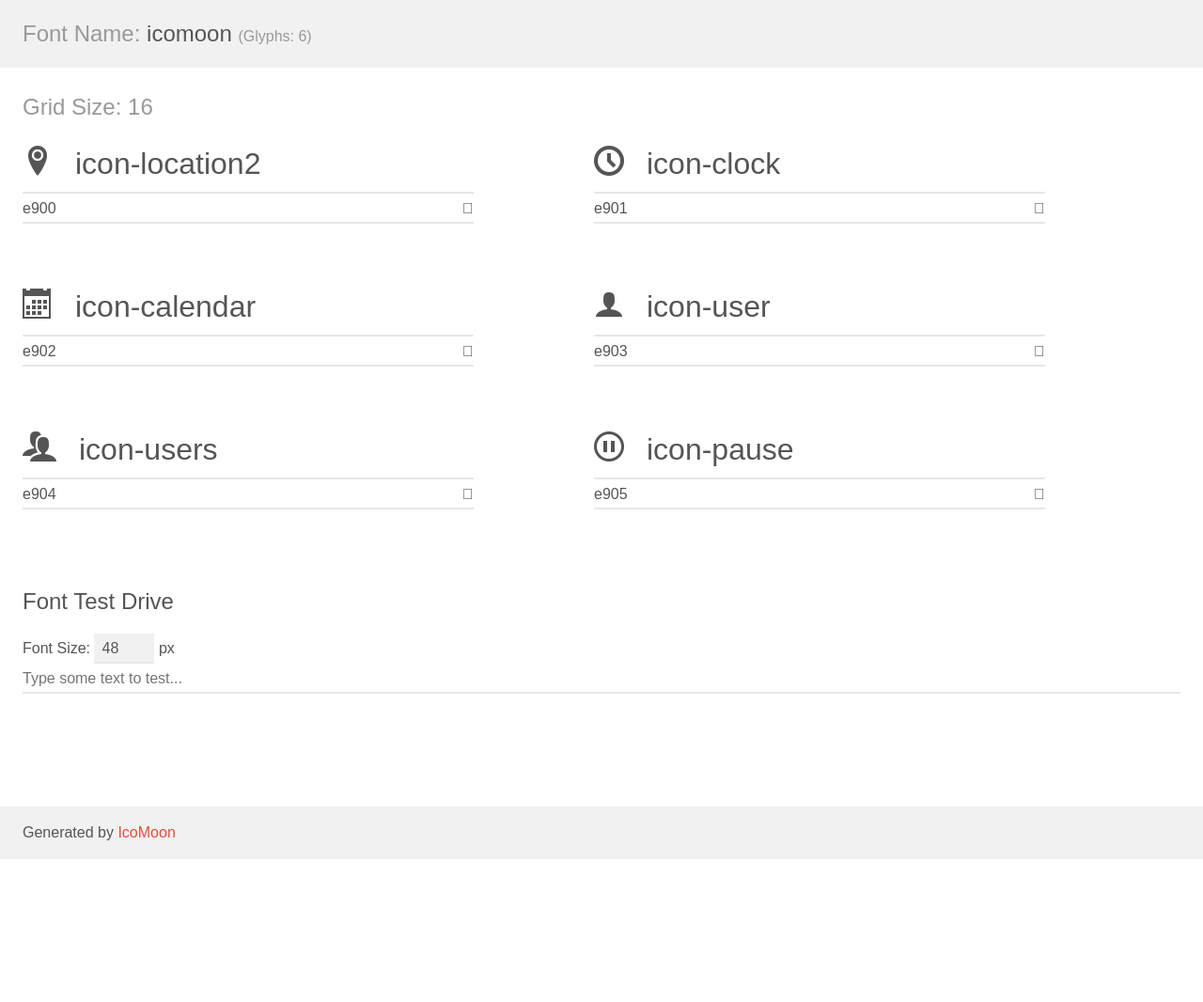
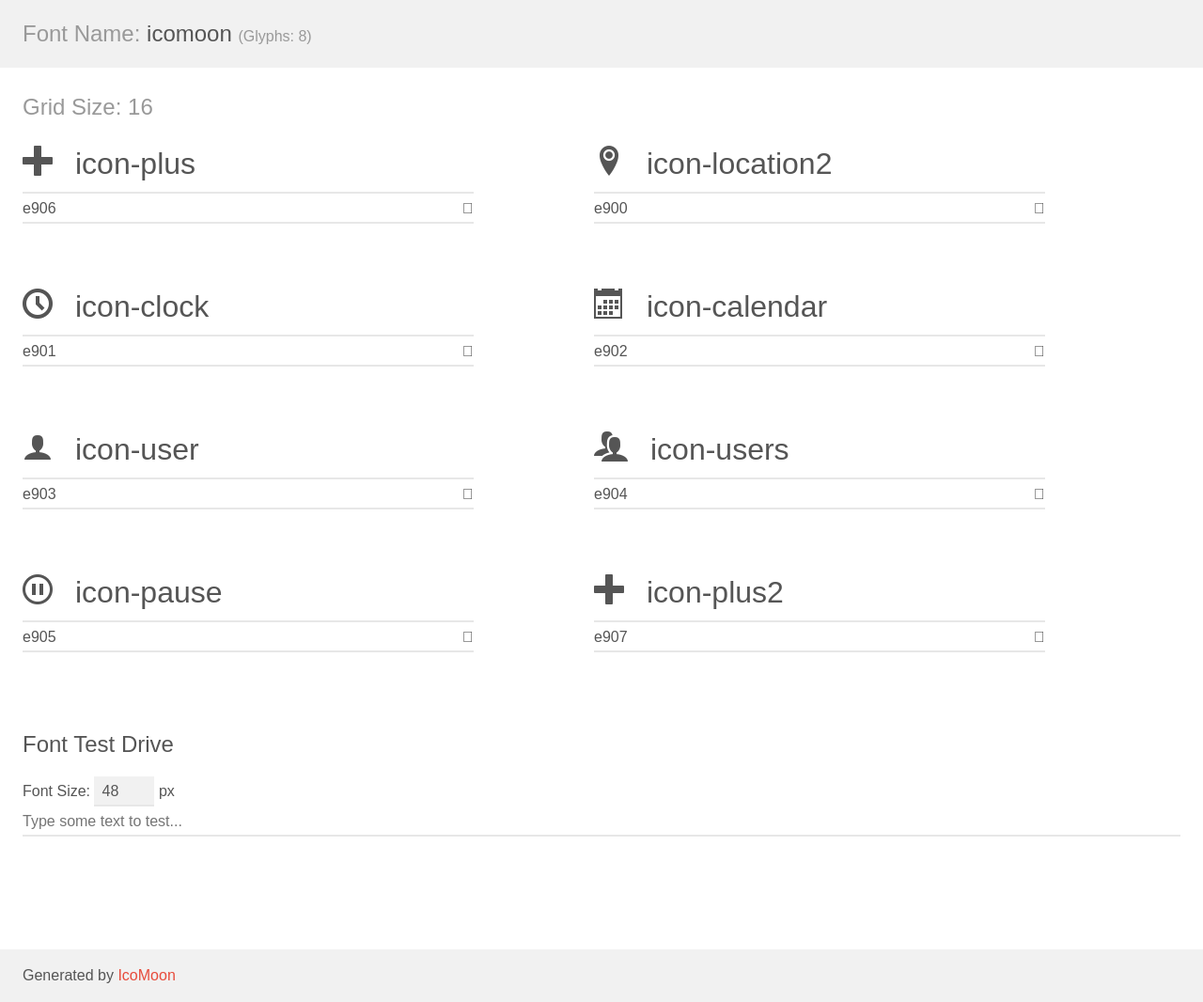
Before and after one commit to Marileen/Gruppe05, a PHP site: page /assets/fonts/icomoon/demo.html in a window 1280 px wide. Shown: the whole page at 94% size. Before the commit the page ends 914 px from the top, so only its background shows below. Run offline with PHP 8.4, Linux system fonts and the light colour scheme.

Commit message:
Comeet - events Overview

```diff
--- a/comeet/app/assets/fonts/icomoon/Read Me.txt
+++ b/comeet/app/assets/fonts/icomoon/Read Me.txt
@@ -4,4 +4,4 @@ To use the generated font in desktop programs, you can install the TTF font. In
 
 You won't need any of the files located under the *demo-files* directory when including the generated font in your own projects.
 
-You can import *selection.json* back to the IcoMoon app using the *Import Icons* button (or via Main Menu > Manage Projects) to retrieve your icon selection.
+You can import *selection.json* back to the IcoMoon app using the *Import Icons* button (or via Main Menu → Manage Projects) to retrieve your icon selection.
--- a/comeet/app/assets/fonts/icomoon/demo.html
+++ b/comeet/app/assets/fonts/icomoon/demo.html
@@ -9,10 +9,26 @@
 	<link rel="stylesheet" href="style.css"></head>
 <body>
 	<div class="bgc1 clearfix">
-		<h1 class="mhmm mvm"><span class="fgc1">Font Name:</span> icomoon <small class="fgc1">(Glyphs:&nbsp;6)</small></h1>
+		<h1 class="mhmm mvm"><span class="fgc1">Font Name:</span> icomoon <small class="fgc1">(Glyphs:&nbsp;8)</small></h1>
 	</div>
 	<div class="clearfix mhl ptl">
 		<h1 class="mvm mtn fgc1">Grid Size: 16</h1>
+		<div class="glyph fs1">
+			<div class="clearfix bshadow0 pbs">
+				<span class="icon-plus">
+
+				</span>
+				<span class="mls"> icon-plus</span>
+			</div>
+			<fieldset class="fs0 size1of1 clearfix hidden-false">
+				<input type="text" readonly value="e906" class="unit size1of2" />
+				<input type="text" maxlength="1" readonly value="&#xe906;" class="unitRight size1of2 talign-right" />
+			</fieldset>
+			<div class="fs0 bshadow0 clearfix hidden-true">
+				<span class="unit pvs fgc1">liga: </span>
+				<input type="text" readonly value="plus, add" class="liga unitRight" />
+			</div>
+		</div>
 		<div class="glyph fs1">
 			<div class="clearfix bshadow0 pbs">
 				<span class="icon-location2">
@@ -109,6 +125,22 @@
 				<input type="text" readonly value="pause, player2" class="liga unitRight" />
 			</div>
 		</div>
+		<div class="glyph fs1">
+			<div class="clearfix bshadow0 pbs">
+				<span class="icon-plus2">
+
+				</span>
+				<span class="mls"> icon-plus2</span>
+			</div>
+			<fieldset class="fs0 size1of1 clearfix hidden-false">
+				<input type="text" readonly value="e907" class="unit size1of2" />
+				<input type="text" maxlength="1" readonly value="&#xe907;" class="unitRight size1of2 talign-right" />
+			</fieldset>
+			<div class="fs0 bshadow0 clearfix hidden-true">
+				<span class="unit pvs fgc1">liga: </span>
+				<input type="text" readonly value="plus, add" class="liga unitRight" />
+			</div>
+		</div>
 	</div>
 
 	<!--[if gt IE 8]><!-->
--- a/comeet/app/assets/fonts/icomoon/style.css
+++ b/comeet/app/assets/fonts/icomoon/style.css
@@ -1,10 +1,10 @@
 @font-face {
 	font-family: 'icomoon';
-	src:url('fonts/icomoon.eot?wzo9mb');
-	src:url('fonts/icomoon.eot?wzo9mb#iefix') format('embedded-opentype'),
-		url('fonts/icomoon.ttf?wzo9mb') format('truetype'),
-		url('fonts/icomoon.woff?wzo9mb') format('woff'),
-		url('fonts/icomoon.svg?wzo9mb#icomoon') format('svg');
+	src:url('fonts/icomoon.eot?gi7wkk');
+	src:url('fonts/icomoon.eot?gi7wkk#iefix') format('embedded-opentype'),
+		url('fonts/icomoon.ttf?gi7wkk') format('truetype'),
+		url('fonts/icomoon.woff?gi7wkk') format('woff'),
+		url('fonts/icomoon.svg?gi7wkk#icomoon') format('svg');
 	font-weight: normal;
 	font-style: normal;
 }
@@ -23,6 +23,9 @@
 	-moz-osx-font-smoothing: grayscale;
 }
 
+.icon-plus:before {
+	content: "\e906";
+}
 .icon-location2:before {
 	content: "\e900";
 }
@@ -41,3 +44,6 @@
 .icon-pause:before {
 	content: "\e905";
 }
+.icon-plus2:before {
+	content: "\e907";
+}
--- a/comeet/app/partials/aside-nav.hbs
+++ b/comeet/app/partials/aside-nav.hbs
@@ -1,5 +1,6 @@
 <div class="col-xs-12 col-sm-3 col-md-2 component" data-component="aside-nav">
 
-    <a href="03_new.html" class="icon-calendar">Neues Event</a>
+    <a href="03_new.html" class="icon-plus">Neues Event</a>
+    <a href="02_overview.html" class="icon-calendar">Meine Events</a>
     <a href="05_profile.html" class="icon-user">Mein Konto</a>
 </div>
--- a/comeet/app/partials/profile.hbs
+++ b/comeet/app/partials/profile.hbs
@@ -17,7 +17,7 @@
     </div>
     <div class="col-xs-12 col-sm-6">
         <label>Profilbild</label>
-        <img src="#" alt="Profilbild">
+        <img src="assets/img/profilbild.jpg" alt="Profilbild">
         <button type="submit">ändern</button>
     </div>
 </div>
--- a/comeet/app/styles/components/aside-nav.less
+++ b/comeet/app/styles/components/aside-nav.less
@@ -1,14 +1,17 @@
-.component[data-component="aside-nav"] {
-
-  a {
+.component[data-component="aside-nav"]
+{
+  a
+  {
     text-decoration: none;
     font-size: 20px;
     border: 2px solid #fff;
     padding: 10px;
 
-    &:first-child {
+    margin-bottom: 20px;
+
+    &:first-child
+    {
       font-size: 24px;
-      margin-bottom: 20px;
       border-color: @baseYellow;
     }
   }
--- a/comeet/app/styles/components/event-detail.less
+++ b/comeet/app/styles/components/event-detail.less
@@ -1,18 +1,28 @@
-.component[data-component="event-detail"] {
+.component[data-component="event-detail"]
+{
 
   min-height: 500px;
 
-  .event {
+  .event
+  {
     padding: 0 20px;
 
-    div[class^="col-"]:not(:last-child)  {
+    div[class^="col-"]:not(:last-child)
+    {
       padding-right: 10px;
     }
   }
 
-  fieldset {
+  fieldset
+  {
     margin: 20px 0;
     border: 1px solid #fff;
+    border-radius: 2px;
+
+    legend
+    {
+      color: @baseYellow;
+    }
   }
 
 }
--- a/comeet/app/styles/components/footer.less
+++ b/comeet/app/styles/components/footer.less
@@ -2,5 +2,6 @@
 
   border: 2px solid #fff;
   background: rgba(0,0,0,0.3);
+  margin-top: 30px;
 
 }
--- a/comeet/app/styles/components/friends.less
+++ b/comeet/app/styles/components/friends.less
@@ -4,6 +4,7 @@
   padding: 0;
   list-style: none;
   border: 2px solid #fff;
+  margin-top: 0;
 
   > li {
     > input {
--- a/comeet/app/styles/components/profile.less
+++ b/comeet/app/styles/components/profile.less
@@ -2,34 +2,7 @@
 {
 
   min-height: 500px;
-label
-    {
-        display: block;
-        padding-top: 15px;
-        margin-bottom: 5px;
-    }
-input
-    {
-        height: 30px;
-        padding: 0px 0px 0px 5px;
-        //margin-top: 0px;
-        //line-height: 30px;
-        display: inline-block;
-        border: none;
-        border-radius: 2px;
-    }
-button
-    {
-        height: 30px;
-        margin-top: 0px;
-        margin-bottom: 0px;
-        margin-left: 5px;
-        padding: 0px 5px 0px 5px;
-        //line-height: 30px;
-        display: inline-block;
-        border: none;
-        border-radius: 2px;
-    }
+
   .invite
   {
     margin-top: 60px;
@@ -51,5 +24,7 @@ span
   img
   {
     display: block;
+    max-width: 200px;
+    margin-bottom: 20px;
   }
 }
--- a/comeet/app/styles/fonts.less
+++ b/comeet/app/styles/fonts.less
@@ -76,3 +76,8 @@ body {
 .icon-pause:before {
   content: "\e905";
 }
+
+.icon-plus:before {
+  content: "\e906";
+  padding-right: 10px;
+}
--- a/comeet/app/styles/style.less
+++ b/comeet/app/styles/style.less
@@ -1,8 +1,6 @@
 @import "grid.less";
 @import "colors.less";
 @import "fonts.less";
-
-
 @import "components/header.less";
 @import "components/intro.less";
 @import "components/slider.less";
@@ -15,60 +13,172 @@
 @import "components/profile.less";
 @import "components/footer.less";
 
-
 *,
 *:before,
-*:after {
+*:after
+{
   -webkit-box-sizing: border-box;
   -moz-box-sizing: border-box;
   box-sizing: border-box;
 }
 
-body {
+body
+{
   background: @bgcolor;
 }
 
-h1, h2, h3, a, p, li, span, label, legend, button {
+h1, h2, h3, a, p, li, span, label, legend, button
+{
   color: #ffffff;
   font-family: coconLight;
 }
 
-h1 {
+h1
+{
   font-size: 48px;
   margin: 20px 0;
 }
-h2 {
+
+h2
+{
   font-size: 20px;
 }
 
-h3 {
+h3
+{
   font-size: 22px;
 }
 
-a {
+a
+{
   display: block;
   color: #fff;
   text-decoration: underline;
 
-  &:active, &:hover {
+  &:active, &:hover
+  {
     color: @baseYellow;
 
   }
 }
 
-button, .button {
+button, .button
+{
   background: @button-bg;
   border: none;
-  padding: 10px;
-  margin-bottom: 5px;
   color: @button-text;
   font-size: 14px;
   cursor: pointer;
   text-decoration: none;
 
-  &:hover, &.hover, &:active, &visited {
+  &:hover, &.hover, &:active, &visited
+  {
     background-color: @button-bg-hover;
     text-decoration: none;
     color: @button-text;
   }
+
+  height: 30px;
+  line-height: 30px;
+  margin-top: 0px;
+  margin-bottom: 0px;
+  padding: 0px 5px 0px 5px;
+  display: inline-block;
+  border: none;
+  border-radius: 2px;
 }
+
+label
+{
+  display: block;
+  padding-top: 15px;
+  margin-bottom: 5px;
+  margin-right: 5px;
+}
+
+input
+{
+  height: 30px;
+  padding: 0px 0px 0px 5px;
+  display: inline-block;
+  border: none;
+  border-radius: 2px;
+}
+
+
+
+// MIXINS:
+
+
+//insert maxLines span tags into the html
+.multiline-ellipsis(@lineheight, @maxLines) {
+  overflow: hidden;
+  max-height: @lineheight * @maxLines;
+  line-height: @lineheight;
+  // space for the dots
+  padding-right: 2em;
+
+  > span.dot {
+    width: 5px;
+    height: @lineheight;
+    float: left;
+    //background: yellow;
+
+    &:first-of-type {
+      // fix rounding in ff
+      margin-top: -1px;
+      //background: green;
+    }
+  }
+
+  > *:first-child {
+    float: right;
+    width: 100%;
+    margin-left: -5px;
+    margin-bottom: -@lineheight;
+  }
+
+  &:after {
+    content: "\02026";
+    float: right;
+    position: relative;
+    top: -@lineheight;
+
+    left: 100%;
+    width: 5px;
+    //background: red;
+  }
+}
+
+.multiline-ellipsis-block(@lineheight, @maxLines) {
+  .multiline-ellipsis(@lineheight, @maxLines);
+
+  &:before {
+    content: "";
+    width: 5px;
+    height: @lineheight * @maxLines;
+    float: left;
+    //background: yellow;
+    margin-top: -1px;
+  }
+}
+
+.multiline-ellipsis-disable() {
+  overflow: visible;
+  max-height: none;
+  padding: 0;
+
+  *:first-child {
+    width: auto;
+    float: none;
+    margin: 0;
+  }
+
+  .dot, &:after, &:before {
+    display: none;
+  }
+}
+
+.multiline-ellipsis-3 {
+  .multiline-ellipsis(18px, 3);
+}
```
Also changed, not shown: comeet/app/assets/fonts/icomoon/selection.json (+73 -19 lines), comeet/app/partials/events-overview.hbs (+110 -4 lines), comeet/app/styles/components/events-overview.less (+43 -2 lines), comeet/app/assets/fonts/icomoon/fonts/icomoon.ttf, comeet/app/assets/fonts/icomoon/fonts/icomoon.woff, comeet/app/assets/img/profilbild.jpg (added), 2 other files. Lines whose indentation alone changed are shown as unchanged.
